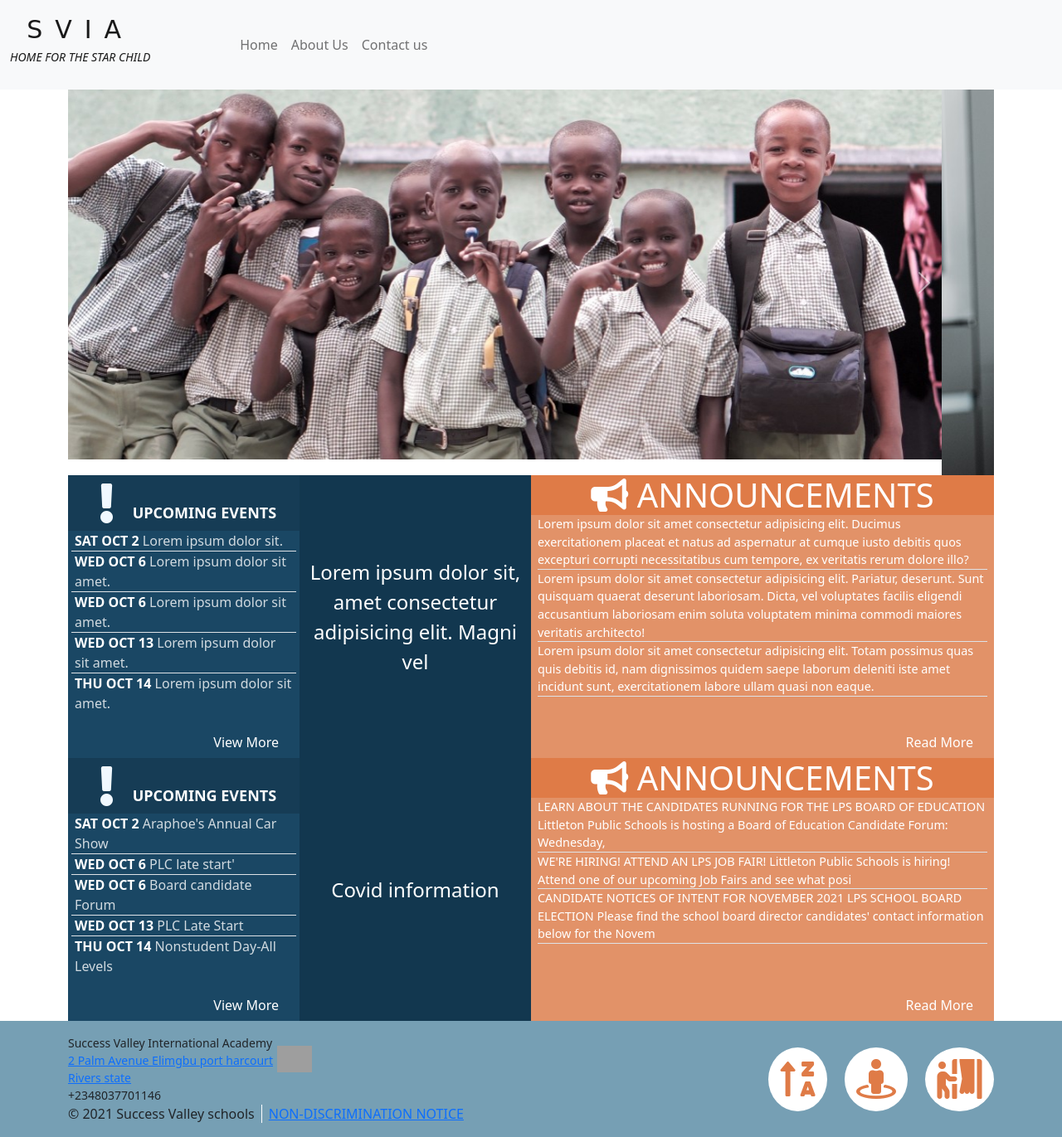
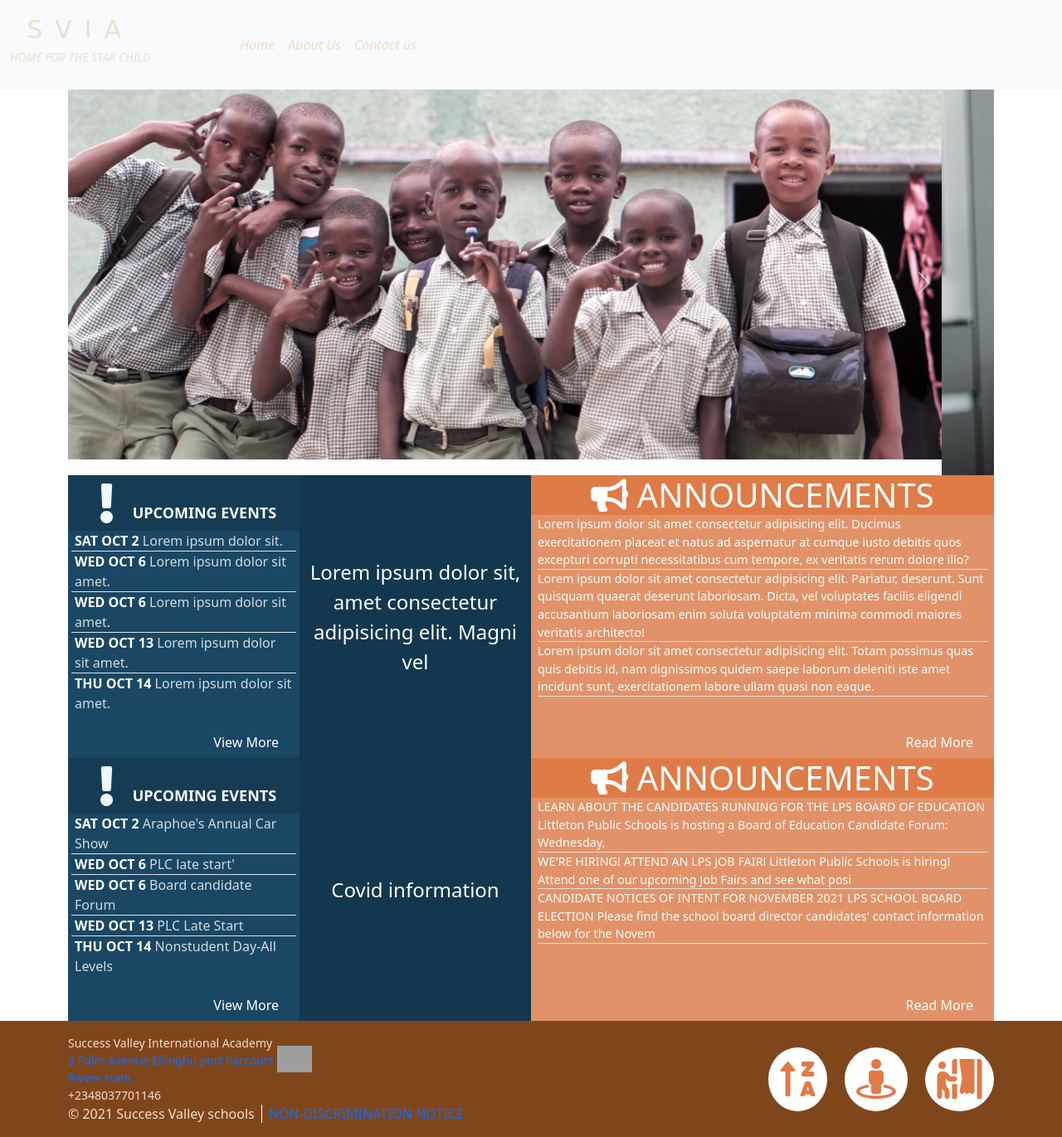
Before and after one commit to programmingbymaleek/schoolwebsite1, a plain HTML site: page successValley/index.html in a window 1280 px wide. Shown: the whole page at 83% size. Drawn offline with nearby package versions, Linux system fonts and the light colour scheme; grey boxes are pictures that could not be loaded; a web font is replaced by a local one.

Commit message:
Update index.css

```diff
--- a/successValley/index.css
+++ b/successValley/index.css
@@ -4,11 +4,15 @@
 }
 .head-1{
   text-align: center;
+  color:#EFDECD;
 
 }
-.carousel-item {
-  max-height: 32rem;
+.navbar-nav a{
+  color: #efdecd !important;;
+  font-style: italic;
 }
+
+
 .heading{
   letter-spacing: .5em;
   font-size: 1.5em;
@@ -29,6 +33,12 @@
 #bar img{
   width:100%;
   height: 100%;
+}
+.carousel-item {
+  max-height: 32rem;
+}
+.navbar{
+  background-color: #80461B;
 }
 
 .hide {
@@ -89,7 +99,11 @@ footer{
   padding: 1em 0;
 }
 .footer-container{
-  background-color: #769FB4;
+  background-color: #80461B;
+  color:#EFDECD;
+}
+a{
+  text-decoration: none;
 }
 .footer-contact p{
   margin: 0;
@@ -144,12 +158,14 @@ footer{
 
 
 
+
 @media (max-width: 575.98px) {
   .container {
       min-width: 100%;
       padding: 0 0;
   }
 }
+
 
 @media (max-width: 560px){
   .event-bg-color .fas{
@@ -188,6 +204,7 @@ footer{
     max-width:100%;
     display: flex;
     justify-content: space-between;
+    margin-bottom: .5em;
   }
   .imagediv img{
     margin-top: .5em;
@@ -250,6 +267,7 @@ footer{
     max-width:100%;
     display: flex;
     justify-content: space-between;
+    margin-bottom: .5em;
   }
   .imagediv img{
     margin-top: 0em;
```
